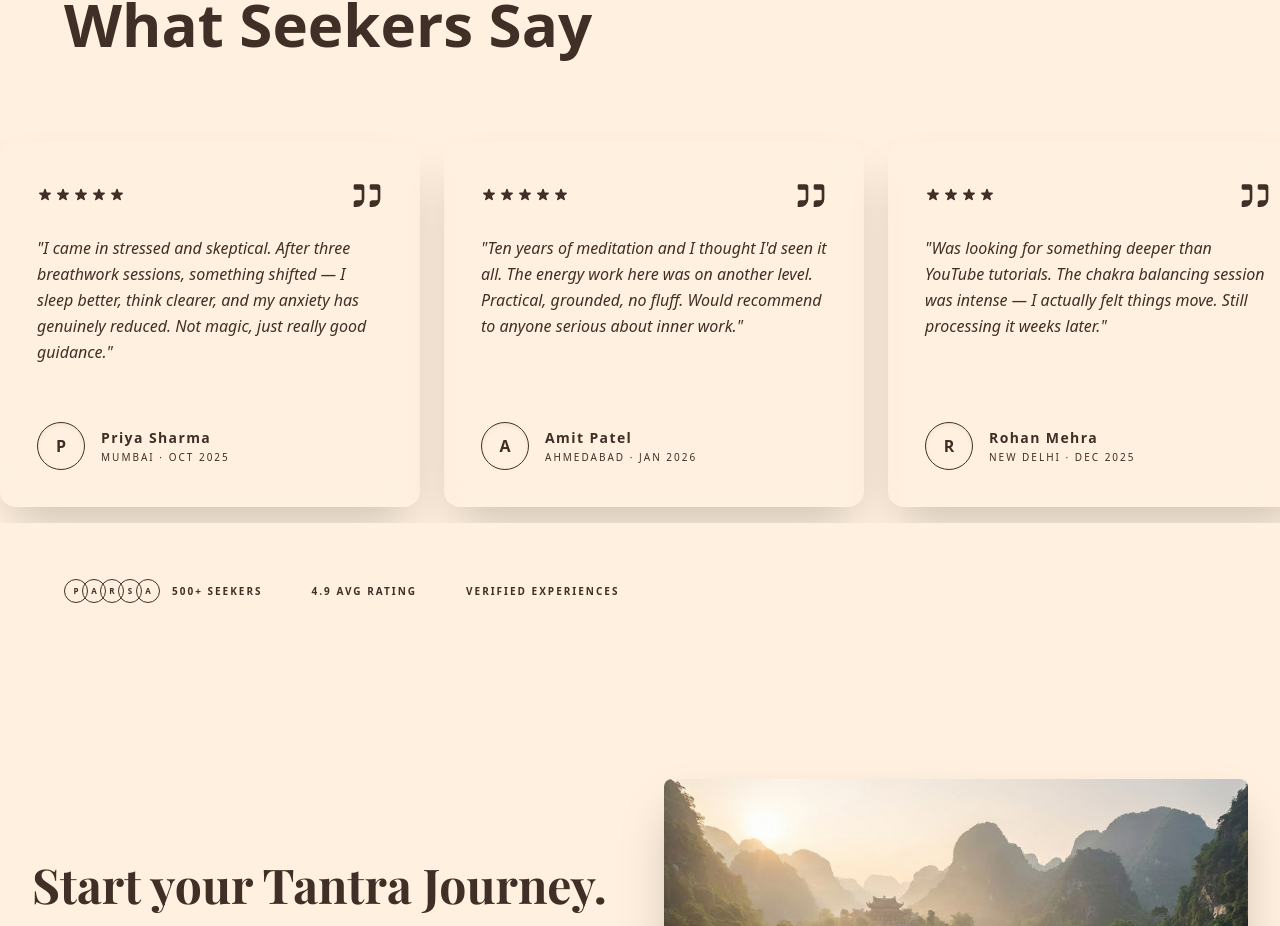
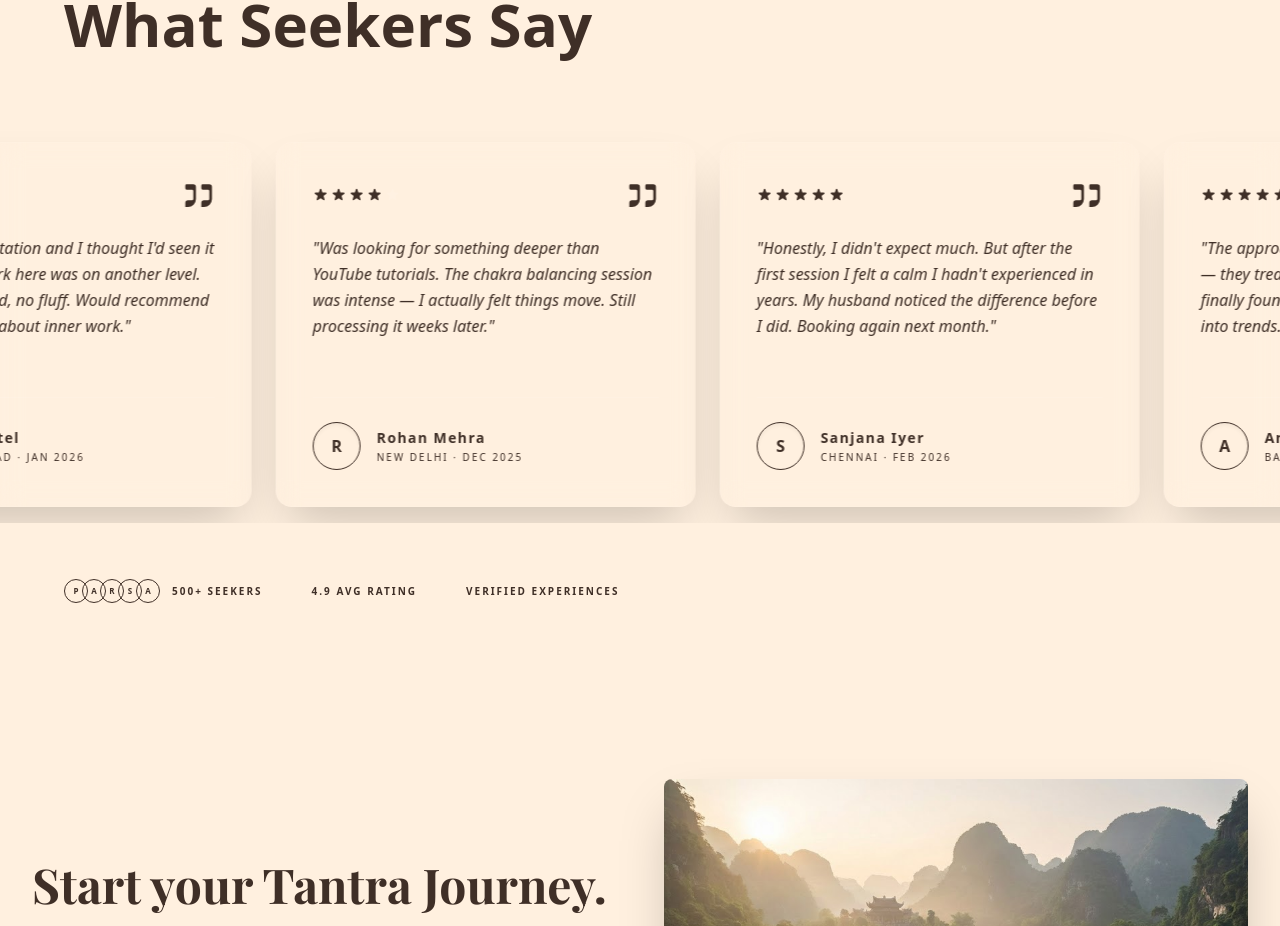
Before and after one commit to HarshalPatel1972/a1-tantra, a Next.js app: page / in a window 1280 px wide. Shown: the part 7379-8305 px from the top of the page. Built offline with nearby package versions, Linux system fonts and the light colour scheme; no server answers.

Commit message:
Fix marquee animation by moving keyframes to globals.css and ensuring correct application

```diff
--- a/app/globals.css
+++ b/app/globals.css
@@ -84,3 +84,16 @@ i[class*=" ri-"] {
 /* ------------------------------------------------ */
 /* OPTIONAL: hover color controlled in Footer       */
 /* ------------------------------------------------ */
+
+@keyframes marquee {
+  0% { transform: translateX(0); }
+  100% { transform: translateX(-50%); }
+}
+
+.animate-marquee {
+  animation: marquee 40s linear infinite;
+}
+
+.pause-on-hover:hover .animate-marquee {
+  animation-play-state: paused;
+}
--- a/components/UserReviews.tsx
+++ b/components/UserReviews.tsx
@@ -109,8 +109,8 @@ export default function UserReviews() {
         </div>
 
         {/* Marquee Track */}
-        <div className="flex overflow-hidden group">
-          <div className="flex gap-6 animate-marquee group-hover:[animation-play-state:paused] py-4">
+        <div className="flex overflow-hidden group pause-on-hover">
+          <div className="flex gap-6 animate-marquee py-4">
             {marqueeReviews.map((review, idx) => (
               <div
                 key={idx}
```
